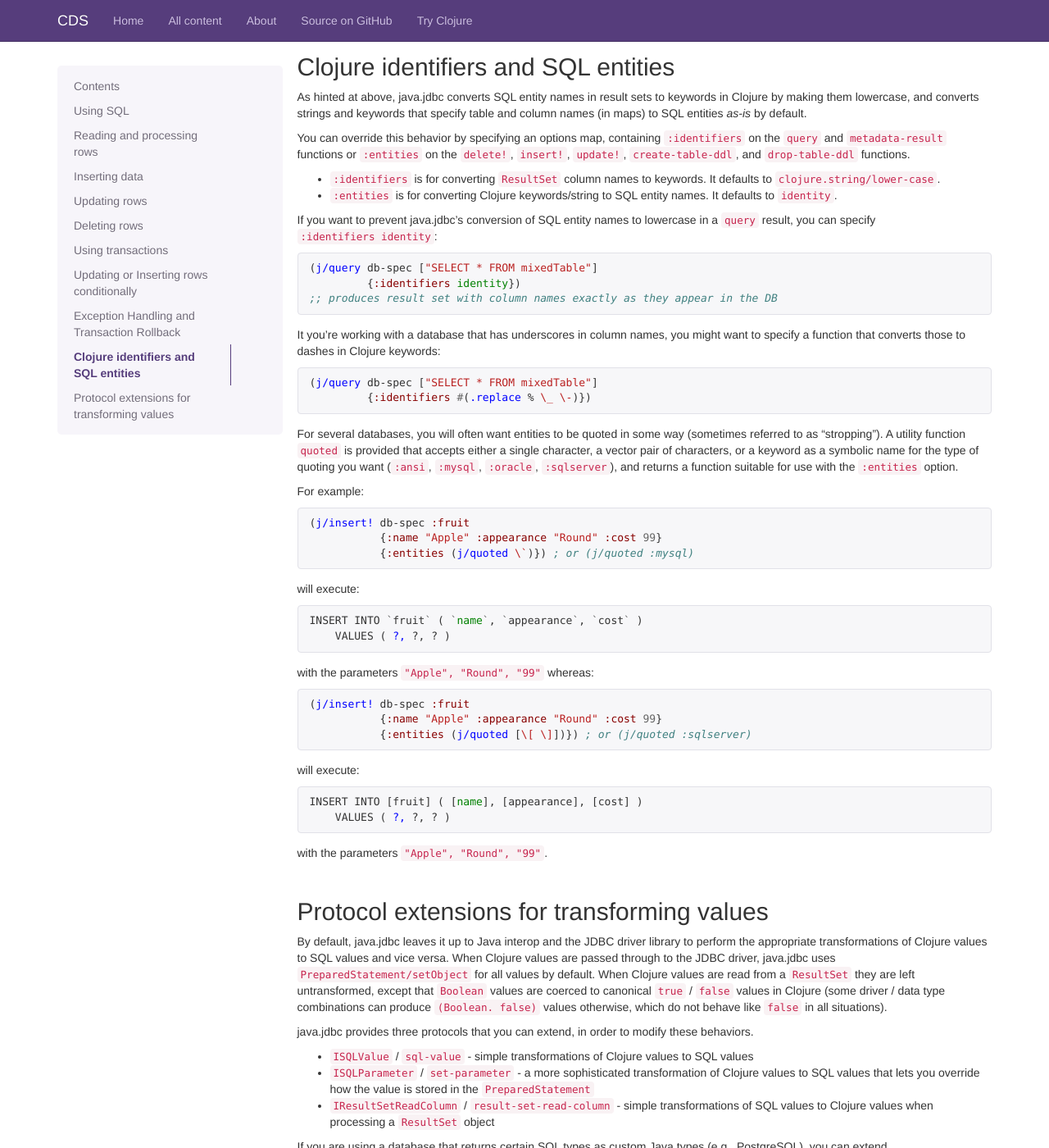
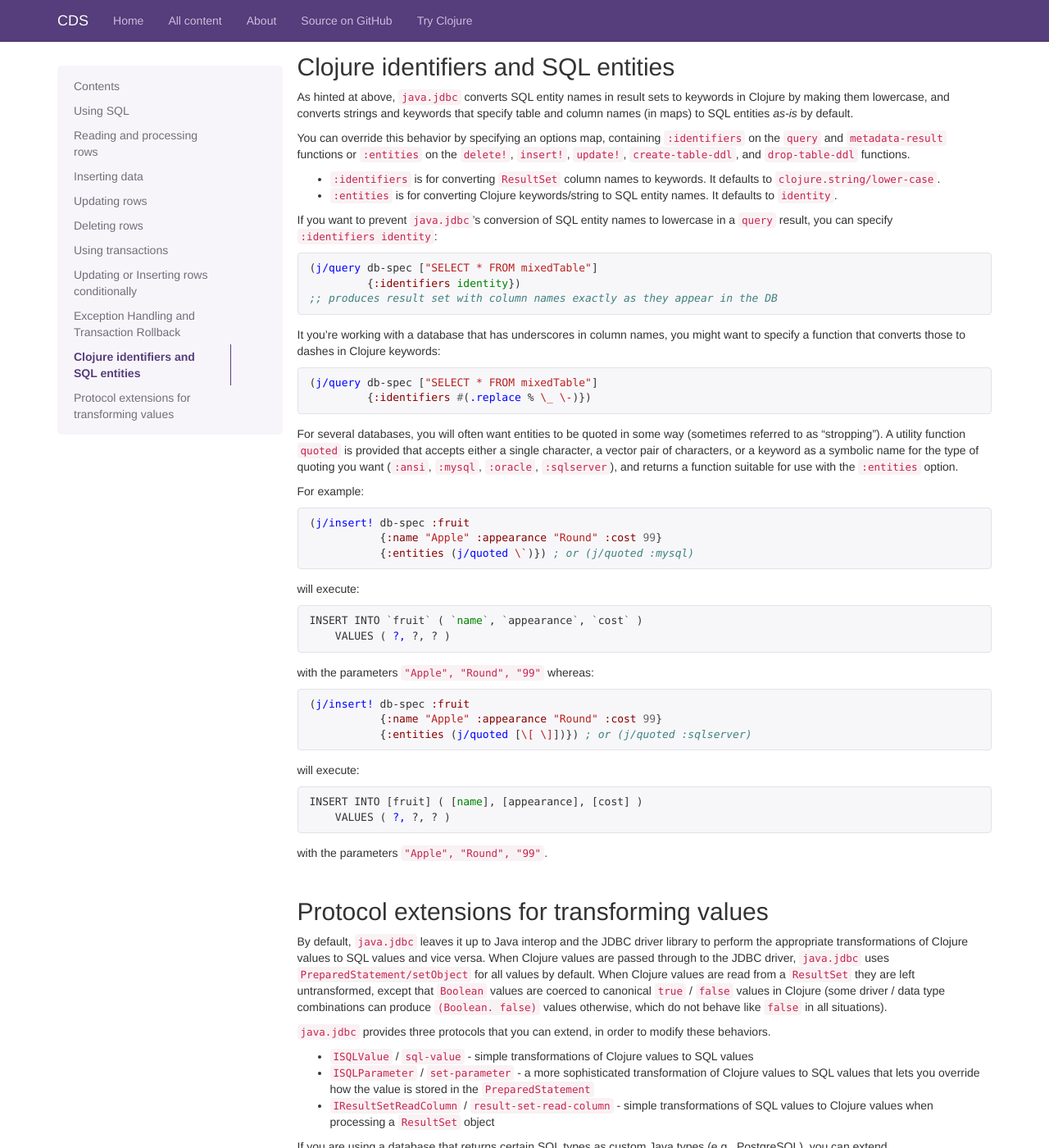
Before and after one commit to clojuredocs/guides, a Jekyll site: the page built from articles/ecosystem/java_jdbc/using_sql.md, in a window 1280 px wide and 1400 px high, scrolled down 5859 px. Shown: the whole window at 82% size. Built offline with Jekyll 4.4.1, drawn with Linux system fonts in a browser that asks for light colours; some web fonts are replaced; Markdown is read by kramdown in place of the engine named in the settings; some of the changed text lies outside the part shown.

Commit message:
Minor formatting tweaks

````diff
--- a/articles/ecosystem/java_jdbc/using_sql.md
+++ b/articles/ecosystem/java_jdbc/using_sql.md
@@ -12,8 +12,8 @@ layout: article
 
 ## Using SQL
 
-Here are some examples of using java.jdbc to manipulate data with SQL.
-These examples assume a simple table called fruit (see [Using DDL and
+Here are some examples of using `java.jdbc` to manipulate data with SQL.
+These examples assume a simple table called `fruit` (see [Using DDL and
 Metadata](using_ddl.html)). These examples all assume the following in your
 `ns` declaration:
 
@@ -23,7 +23,7 @@ Metadata](using_ddl.html)). These examples all assume the following in your
 
 ## Reading and processing rows
 
-java.jdbc provides a simple `query` function to allow you to read rows from
+`java.jdbc` provides a simple `query` function to allow you to read rows from
 tables, as well as optionally performing processing on them at the same time.
 
 ### Reading rows
@@ -58,7 +58,7 @@ of data with values in the same order as the columns.
 ### Processing a result set lazily
 
 Since `query` returns a fully realized result set, it can be difficult to
-process very large results. Fortunately java.jdbc provides a way to process a
+process very large results. Fortunately, `java.jdbc` provides a way to process a
 large result set lazily while the connection is open, by passing a function via
 the `:result-set-fn` option. Note that the function you pass must force
 realization of the result to avoid the connection closing while the result set
@@ -292,7 +292,7 @@ currently set to rollback, using the following functions:
 
 ## Updating or Inserting rows conditionally
 
-java.jdbc does not provide a built-in function for updating existing rows or
+`java.jdbc` does not provide a built-in function for updating existing rows or
 inserting a new row (the older API supported this but the logic was too
 simplistic to be generally useful). If you need that functionality, it can
 easily be done like this:
@@ -364,7 +364,7 @@ commit:
 
 ## Clojure identifiers and SQL entities
 
-As hinted at above, java.jdbc converts SQL entity names in result sets to
+As hinted at above, `java.jdbc` converts SQL entity names in result sets to
 keywords in Clojure by making them lowercase, and converts strings and keywords
 that specify table and column names (in maps) to SQL entities *as-is* by
 default.
@@ -379,7 +379,7 @@ functions.
 * `:entities` is for converting Clojure keywords/string to SQL entity names. It
   defaults to `identity`.
 
-If you want to prevent java.jdbc's conversion of SQL entity names to lowercase
+If you want to prevent `java.jdbc`'s conversion of SQL entity names to lowercase
 in a `query` result, you can specify `:identifiers identity`:
 
 ```clojure
@@ -438,16 +438,16 @@ with the parameters `"Apple", "Round", "99"`.
 
 ## Protocol extensions for transforming values
 
-By default, java.jdbc leaves it up to Java interop and the JDBC driver library
+By default, `java.jdbc` leaves it up to Java interop and the JDBC driver library
 to perform the appropriate transformations of Clojure values to SQL values and
 vice versa. When Clojure values are passed through to the JDBC driver,
-java.jdbc uses `PreparedStatement/setObject` for all values by default. When
+`java.jdbc` uses `PreparedStatement/setObject` for all values by default. When
 Clojure values are read from a `ResultSet` they are left untransformed, except
 that `Boolean` values are coerced to canonical `true` / `false` values in
 Clojure (some driver / data type combinations can produce `(Boolean. false)`
 values otherwise, which do not behave like `false` in all situations).
 
-java.jdbc provides three protocols that you can extend, in order to modify
+`java.jdbc` provides three protocols that you can extend, in order to modify
 these behaviors.
 
 * `ISQLValue` / `sql-value` - simple transformations of Clojure values to SQL
````
